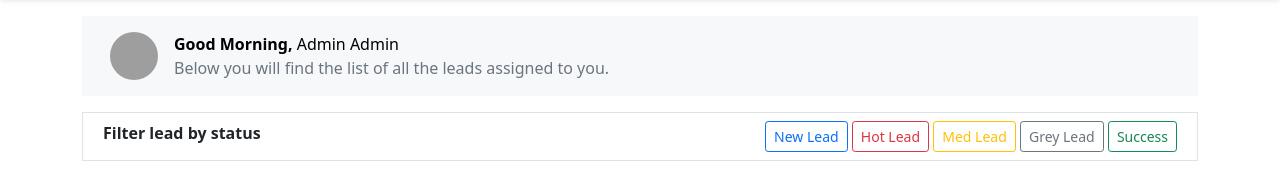
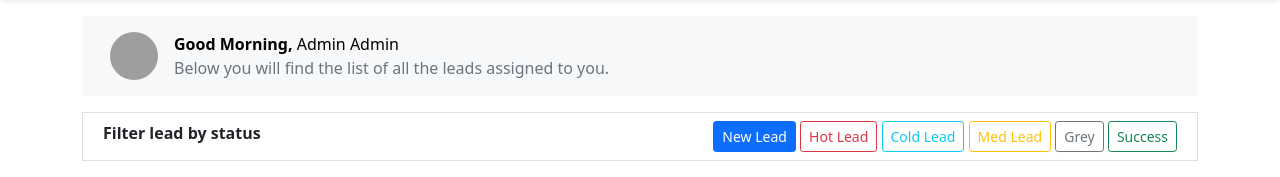
Before and after one commit to Mohit-Swain/sales-management-app, a Django app: page /dashboard?filter=NEW in a window 1280 px wide. Shown: the part 70-247 px from the top of the page. Run offline with Django 4.2, Linux system fonts and the light colour scheme; a user stored in the database is signed in; data comes from the database, SQL or seed files in the repository; both versions use the stored data as it was after the commit; grey boxes are pictures that could not be loaded.

Commit message:
Filters Implemented

```diff
--- a/server/authentication/templates/dashboard.html
+++ b/server/authentication/templates/dashboard.html
@@ -28,21 +28,39 @@
 		<div class="p-2 d-flex flex-row">
 			<div class="fw-bold">Filter lead by status</div>
 			<div class="ms-auto">
-				<button type="button" class="btn btn-outline-primary btn-sm">
-					New Lead
-				</button>
-				<button type="button" class="btn btn-outline-danger btn-sm">
-					Hot Lead
-				</button>
-				<button type="button" class="btn btn-outline-warning btn-sm">
-					Med Lead
-				</button>
-				<button type="button" class="btn btn-outline-secondary btn-sm">
-					Grey Lead
-				</button>
-				<button type="button" class="btn btn-outline-success btn-sm">
-					Success
-				</button>
+				{% if request.GET.filter == 'NEW' %}
+				<a href="?filter=" class="text-decoration-none">
+					<button type="button" class="btn btn-outline-primary btn-sm active">
+						New Lead
+					</button>
+				</a>
+				{% else %}
+				<a href="?filter=NEW" class="text-decoration-none">
+					<button type="button" class="btn btn-outline-primary btn-sm">
+						New Lead
+					</button>
+				</a>
+				{% endif %} {% for state in status_text %}
+				<!-- prettier-ignore -->
+				{% if request.GET.filter == state %}
+				<a href="?filter=" class="text-decoration-none">
+					<button
+						type="button"
+						class="btn btn-outline-{{status_bootstrap_color | get_value:state | default:'primary'}} btn-sm active"
+					>
+						{{ status_text | get_value:state }}
+					</button>
+				</a>
+				{% else %}
+				<a href="?filter={{state}}" class="text-decoration-none">
+					<button
+						type="button"
+						class="btn btn-outline-{{status_bootstrap_color | get_value:state | default:'primary'}} btn-sm"
+					>
+						{{ status_text | get_value:state }}
+					</button>
+				</a>
+				{% endif %} {% endfor %}
 			</div>
 		</div>
 	</div>
@@ -67,7 +85,9 @@
 				<td>
 					<input class="form-check-input" type="checkbox" />
 				</td>
-				<th scope="row" class="fw-normal">{{lead.id}}</th>
+				<th scope="row" class="fw-normal">
+					{{ forloop.counter0|add:leads.start_index}}
+				</th>
 				<td>
 					<img
 						src="https://i.pravatar.cc/32?user={{lead.name}}"
@@ -114,7 +134,9 @@
 				<a class="page-link" href="?page=1">&laquo; first</a>
 			</li>
 			<li class="page-item">
-				<a class="page-link" href="?page={{ leads.previous_page_number }}"
+				<a
+					class="page-link"
+					href="?filter={{request.GET.filter}}&page={{ leads.previous_page_number }}"
 					>{{ leads.previous_page_number }}</a
 				>
 			</li>
@@ -124,7 +146,9 @@
 			</li>
 			{% if leads.has_next %}
 			<li class="page-item">
-				<a class="page-link" href="?page={{ leads.next_page_number }}"
+				<a
+					class="page-link"
+					href="?filter={{request.GET.filter}}&page={{ leads.next_page_number }}"
 					>{{ leads.next_page_number }}</a
 				>
 			</li>
--- a/server/authentication/views.py
+++ b/server/authentication/views.py
@@ -26,8 +26,13 @@
 
 @login_required(login_url=reverse_lazy('login'))
 def dashboard(request):
-  # users = requests.get('https://jsonplaceholder.typicode.com/users').json()
-  leads = Lead.objects.filter(user_id=request.user.id)
+  leads = Lead.objects.filter(user_id=request.user.id).order_by('-created_at')
+  filter = request.GET.get('filter')
+  if filter:
+    if filter == 'NEW':
+      leads = leads.filter(state__isnull = True)
+    else:
+      leads = leads.filter(state=filter)
   p = Paginator(leads,10)
   page_number = request.GET.get('page')
   p_leads = p.get_page(page_number)
```
Also changed, not shown: server/db.sqlite3.
